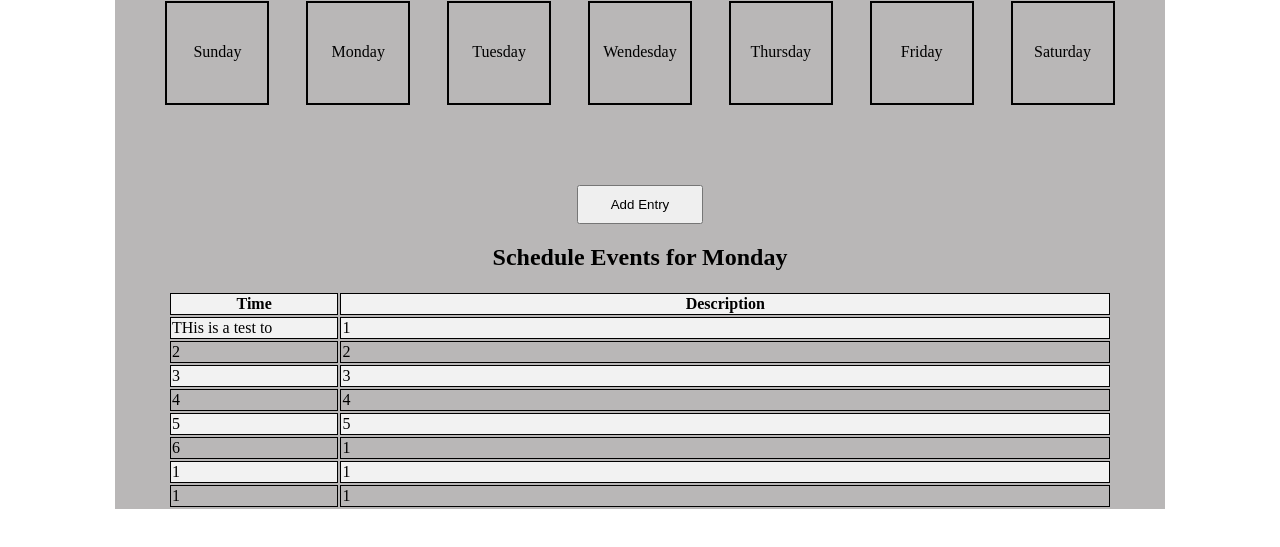
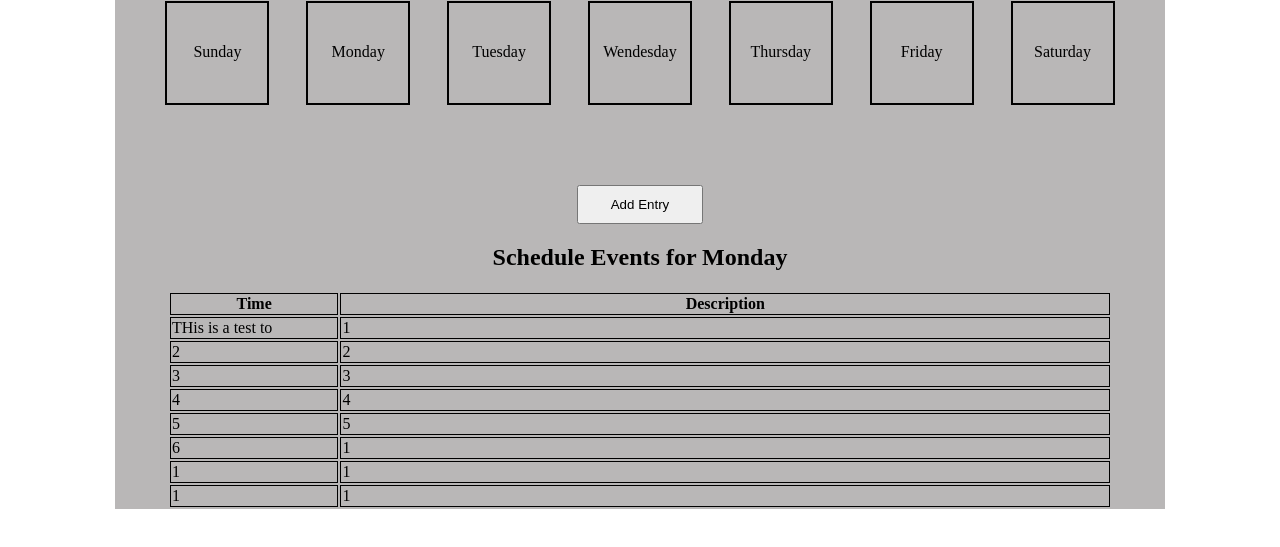
Before and after one commit to MohamadAlsyouf/week-planner, a website: page index.html in a window 1280 px wide. Shown: the part 87-634 px from the top of the page. Drawn offline with Linux system fonts and the light colour scheme.

Commit message:
got rid of ugly background by me.

```diff
--- a/styles.css
+++ b/styles.css
@@ -141,7 +141,3 @@ th {
 td {
   border: black solid 1px;
 }
-
-tr:nth-child(odd) {
-  background-color: #f2f2f2;
-}
```
